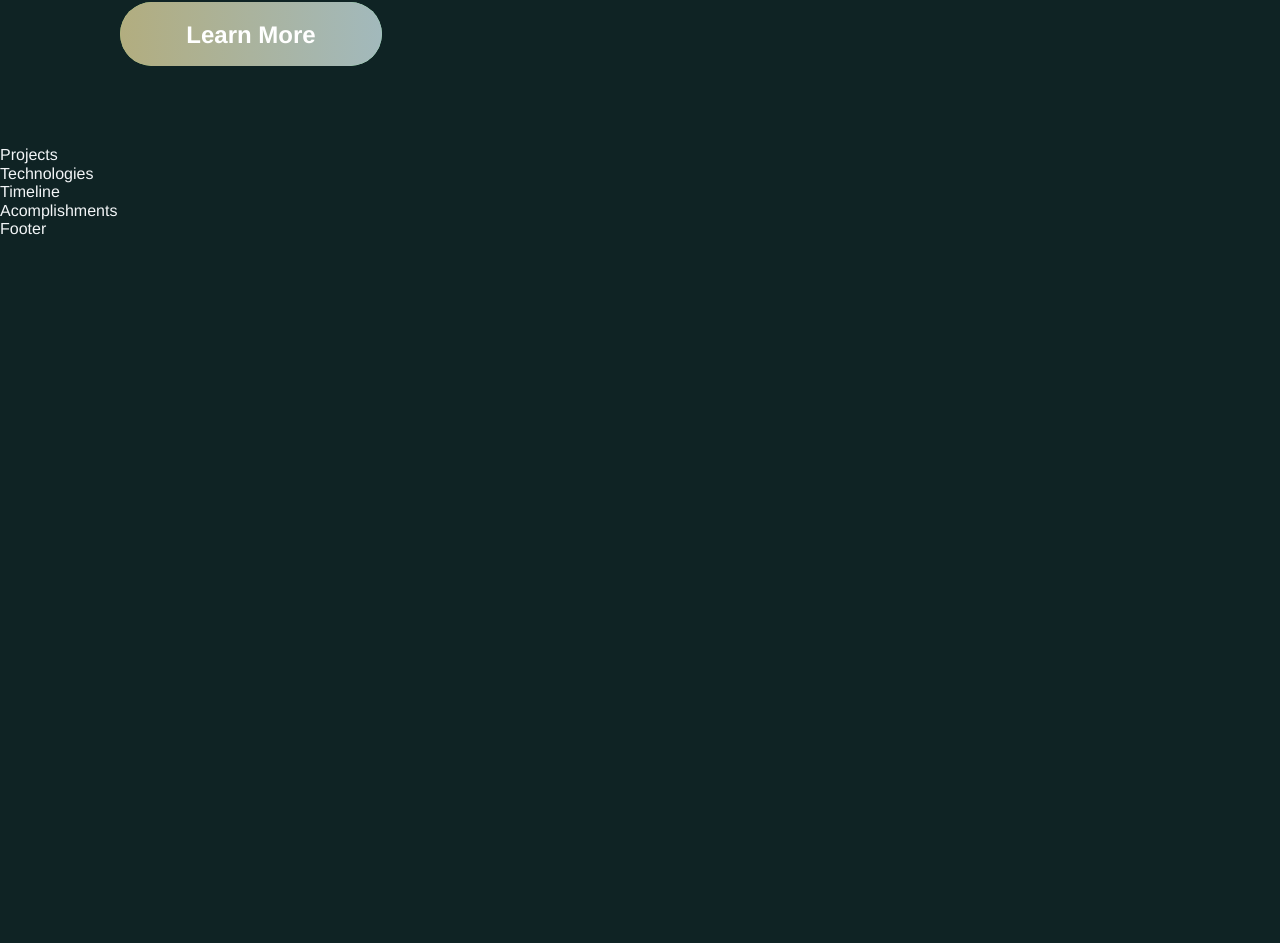
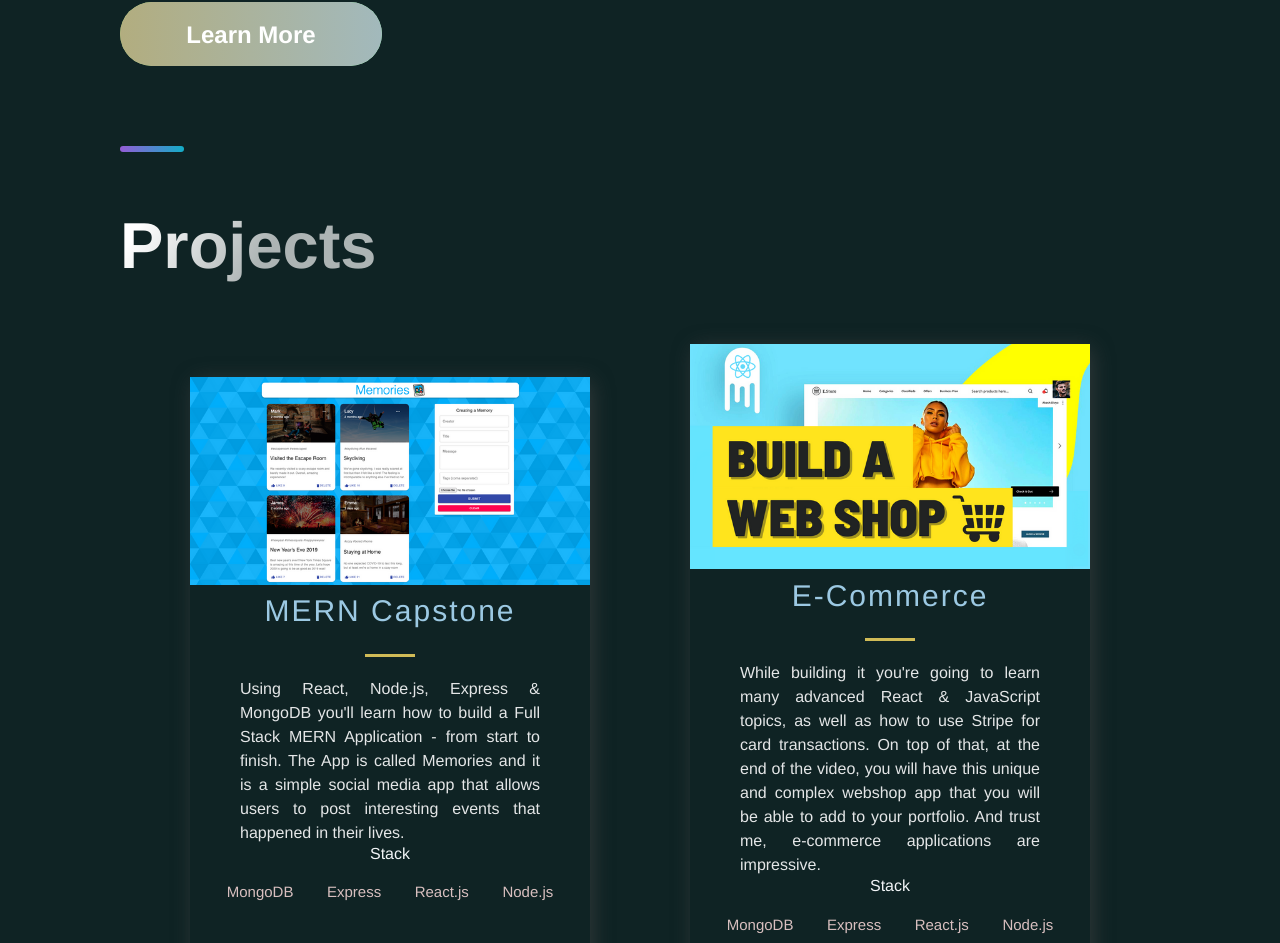
Before and after one commit to ZachMatthews23/portfolio, a Next.js app: page / in a window 1280 px wide. Shown: the part 460-1403 px from the top of the page. Before the commit the page ends 800 px from the top, so only its background shows below. Built offline with nearby package versions, Linux system fonts and the light colour scheme.

Commit message:
Added Projects section, need to add images and descriptions

```diff
--- a/src/components/Header/Header.js
+++ b/src/components/Header/Header.js
@@ -22,7 +22,7 @@ const Header = () =>  (
       </li>
       <li>
         <Link href="#tech">
-          <NavLink>Technologies</NavLink>
+          <NavLink>Languages</NavLink>
         </Link>
       </li>
       <li>
--- a/src/components/Projects/Projects.js
+++ b/src/components/Projects/Projects.js
@@ -5,9 +5,33 @@ import { Section, SectionDivider, SectionTitle } from '../../styles/GlobalCompon
 import { projects } from '../../constants/constants';
 
 const Projects = () => (
-  <div>
-    Projects
-  </div>
+  <Section nopadding id="projects">
+    <SectionDivider />
+    <SectionTitle main>Projects</SectionTitle>
+    <GridContainer>
+      {projects.map(({ id, image, title, description, tags, source }) => (
+        <BlogCard key={id}>
+          <Img src={image} />
+          <TitleContent>
+            <HeaderThree title>{title}</HeaderThree>
+            <Hr/>
+          </TitleContent>
+          <CardInfo>{description}</CardInfo>
+          <div>
+            <TitleContent>Stack</TitleContent>
+            <TagList>
+              {tags.map((tag, i) => (
+                <Tag key={i}>{tag}</Tag>
+              ))}
+            </TagList>
+          </div>
+          <UtilityList>
+            <ExternalLinks href={source}>Source</ExternalLinks>
+          </UtilityList>
+        </BlogCard>
+      ))}
+    </GridContainer>
+  </Section>
 );
 
 export default Projects;
--- a/src/constants/constants.js
+++ b/src/constants/constants.js
@@ -1,40 +1,20 @@
 export const projects = [
   {
-    title: 'MERN Memories',
+    title: 'MERN Capstone',
     description: "Using React, Node.js, Express & MongoDB you'll learn how to build a Full Stack MERN Application - from start to finish. The App is called Memories and it is a simple social media app that allows users to post interesting events that happened in their lives.",
-      image: '/images/1.png',
-      tags: ['Mongo', 'Express', 'React', 'Node'],
-    source: 'https://google.com',
-    visit: 'https://google.com',
+    image: '/images/1.png',
+    tags: ['MongoDB', 'Express', 'React.js', 'Node.js'],
+    source: 'https://github.com/ZachMatthews23/assignments/tree/main/Level%206/lvl6-capstone',
     id: 0,
   },
   {
     title: 'E-Commerce',
     description:"While building it you're going to learn many advanced React & JavaScript topics, as well as how to use Stripe for card transactions. On top of that, at the end of the video, you will have this unique and complex webshop app that you will be able to add to your portfolio. And trust me, e-commerce applications are impressive.",
     image: '/images/2.png',
-    tags: ['React', 'JavaScript'],
-    source: 'https://google.com',
-    visit: 'https://google.com',
+    tags: ['MongoDB', 'Express', 'React.js', 'Node.js'],
+    source: 'https://github.com/ZachMatthews23/level-5-capstone',
     id: 1,
-  },
-  {
-    title: 'WebRTC App',
-    description: "This is a code repository for the corresponding YouTube video. In this tutorial, we're going to build and deploy a React Video Chat Application using WebRTC.",
-      image: '/images/3.jpg',
-      tags: ['React', 'WebRTC'],
-    source: 'https://google.com',
-    visit: 'https://google.com',
-    id: 2,
-  },
-  {
-    title: 'Unichat',
-    description: "This is a code repository for the corresponding video tutorial. In this video, we will create a full Realtime Chat Application",
-    image: '/images/4.jpg',
-    tags: ['React', 'ChatEngine', 'Firebase'],
-    source: 'https://google.com',
-    visit: 'https://google.com',
-    id: 3,
-  },
+  }
 ];
 
 export const TimeLineData = [
--- a/src/styles/globals.js
+++ b/src/styles/globals.js
@@ -32,6 +32,20 @@ const GlobalStyles = createGlobalStyle`
     list-style: none;
   }
 
+  ::-webkit-scrollbar {
+    width: 10px;
+  }
+  ::-webkit-scrollbar-track {
+    background: #a2b9bc ;
+  }
+  ::-webkit-scrollbar-thumb {
+    background: #b2ad7f;
+    border-radius:10px;
+  }
+  ::-webkit-scrollbar-thumb:hover {
+    background: ;
+  }
+
 `;
 
 export default GlobalStyles;
```
